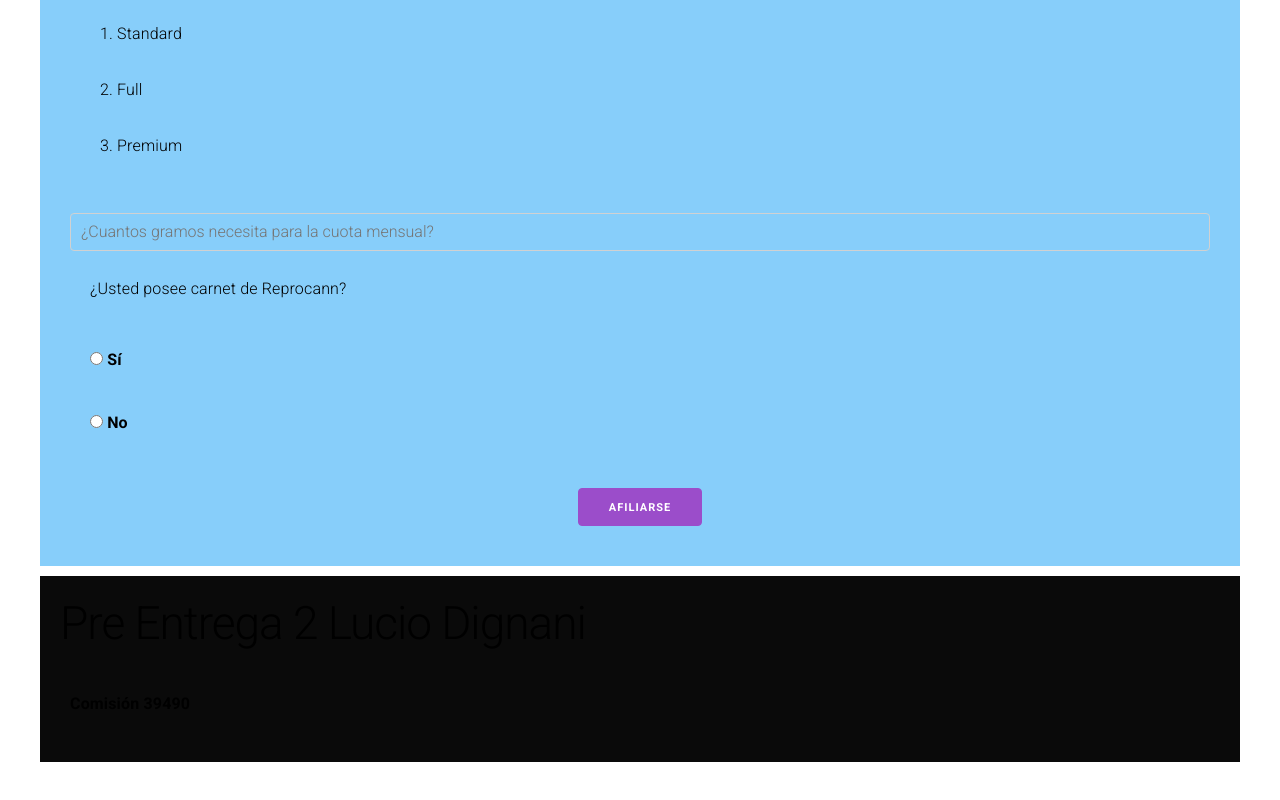
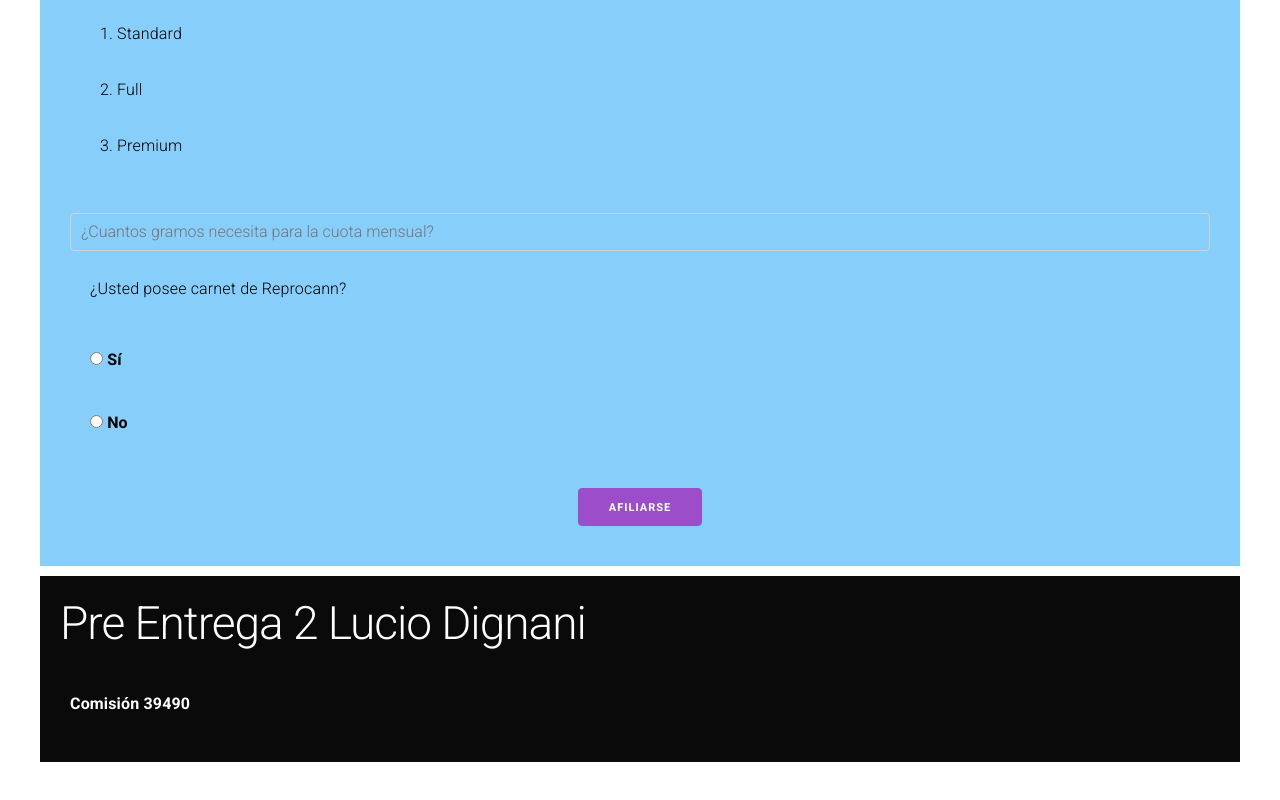
Before and after one commit to luchodig/proyecto2javascriptDignani, a plain HTML site: page index.html in a window 1280 px wide. Shown: the part 429-1229 px from the top of the page. Drawn offline with nearby package versions, Linux system fonts and the light colour scheme.

Commit message:
Update styles.css

```diff
--- a/css/styles.css
+++ b/css/styles.css
@@ -29,6 +29,9 @@ input {
 .afiliar {
     text-align: center;
 }
-footer.h1 {
+footer h1 {
     color: white;
 }
+footer p {
+    color: white;
+}
```
